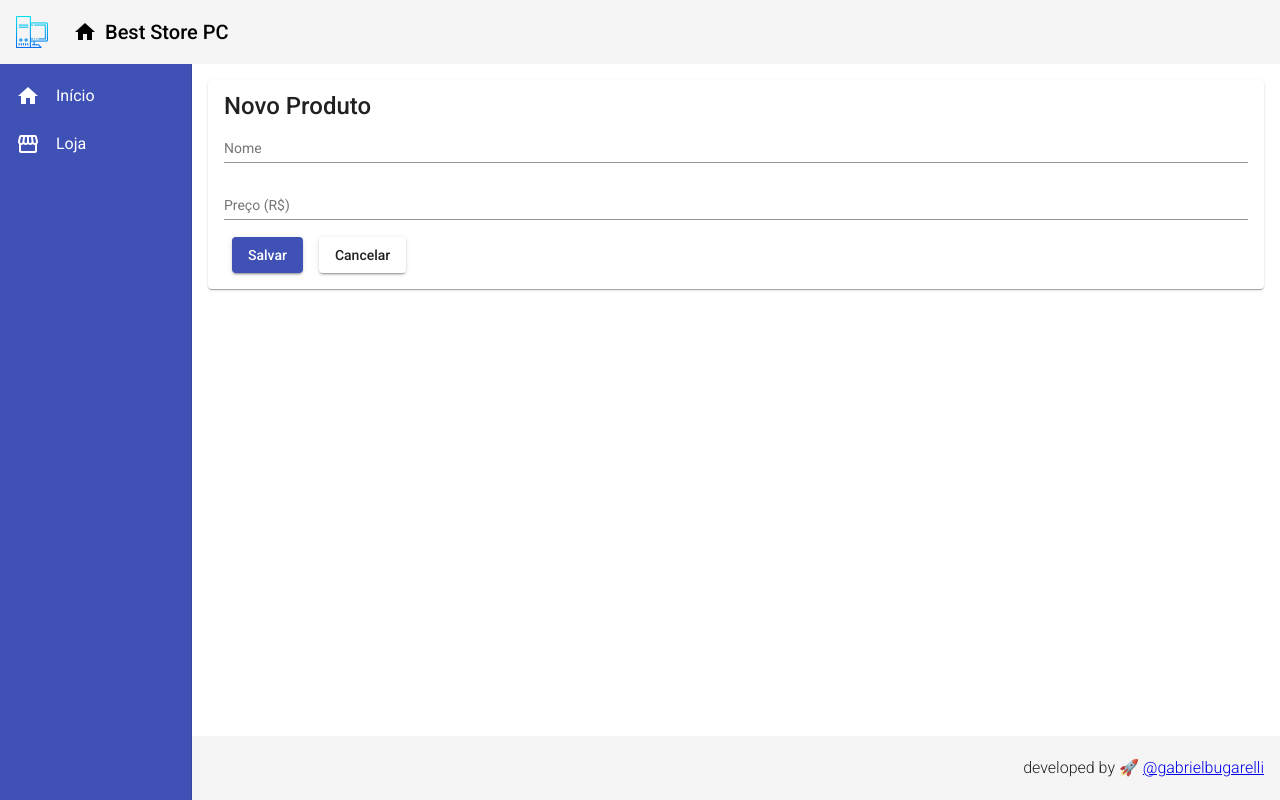
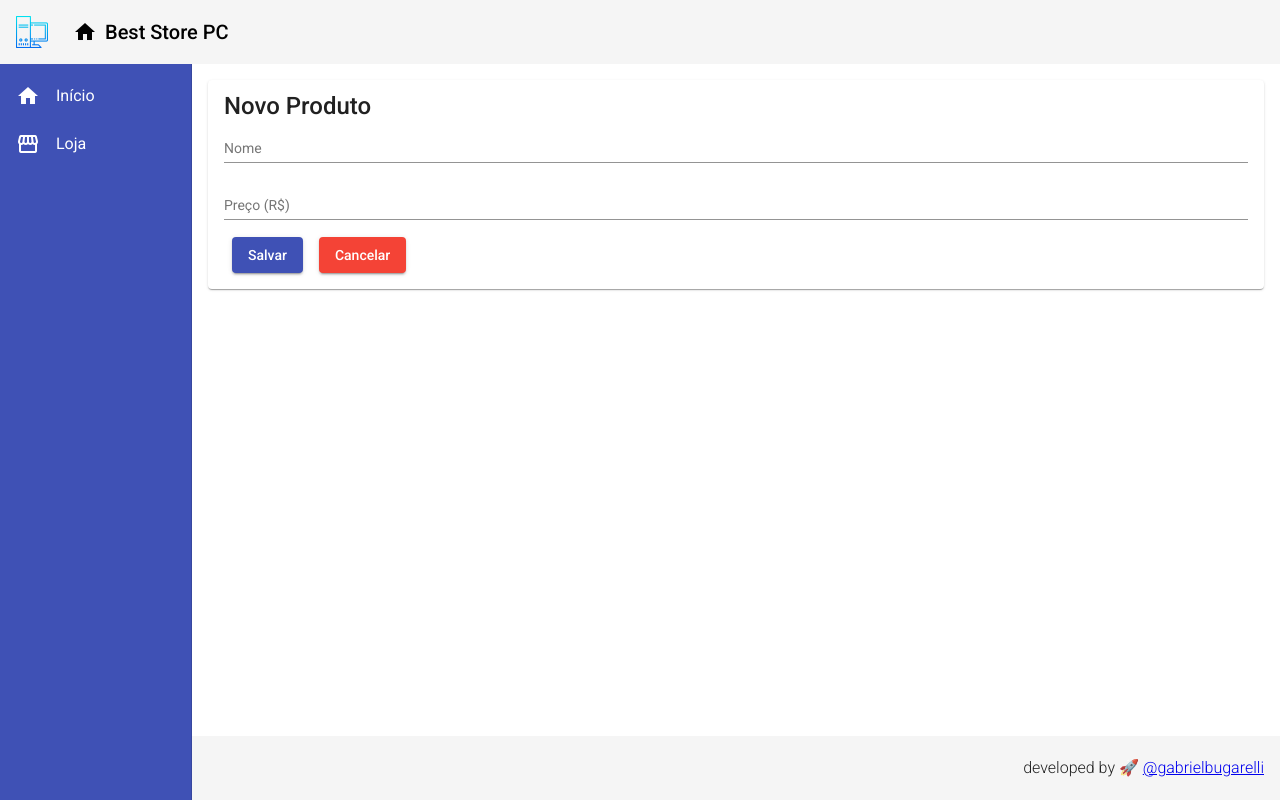
Before and after one commit to gabrielbugarelli/angular-essentials, an Angular app: page /products/create in a window 1280 px wide. Built offline with nearby package versions, Linux system fonts and the light colour scheme.

Commit message:
feat: component implementation to read the products

```diff
--- a/db.json
+++ b/db.json
@@ -64,11 +64,6 @@
       "name": "Razer Blade Pro Gaming",
       "price": "8750324234",
       "id": 13
-    },
-    {
-      "name": "",
-      "price": null,
-      "id": 14
     }
   ]
 }
--- a/src/app/app.module.ts
+++ b/src/app/app.module.ts
@@ -25,6 +25,7 @@
 import { AppRoutingModule } from './app-routing.module';
 import { ForDirective } from './directives/for.directive';
 import { ProductCreateComponent } from './components/product/product-create/product-create.component';
+import { ProductReadComponent } from './components/product/product-read/product-read.component';
 
 @NgModule({
   declarations: [
@@ -35,7 +36,8 @@
     HomeComponent,
     ProductCrudComponent,
     ForDirective,
-    ProductCreateComponent
+    ProductCreateComponent,
+    ProductReadComponent
   ],
   imports: [
     BrowserModule,
--- a/src/app/components/product/product-create/product-create.component.html
+++ b/src/app/components/product/product-create/product-create.component.html
@@ -32,7 +32,7 @@
 
   <button
     mat-raised-button
-    color="danger"
+    color="warn"
     (click)="cancel()"
   >
     Cancelar
--- /dev/null
+++ b/src/app/components/product/product-read/product-read.component.html
@@ -0,0 +1 @@
+<p>product-read works!</p>
--- /dev/null
+++ b/src/app/components/product/product-read/product-read.component.ts
@@ -0,0 +1,22 @@
+import { Component, OnInit } from '@angular/core';
+import { Product } from '../product.model';
+import { ProductService } from '../product.service';
+
+@Component({
+  selector: 'app-product-read',
+  templateUrl: './product-read.component.html',
+  styleUrls: ['./product-read.component.css']
+})
+export class ProductReadComponent implements OnInit {
+
+  products: Product[] = [];
+
+  constructor(private productService: ProductService) { }
+
+  ngOnInit(): void {
+    this.productService.readAllProducts()
+      .subscribe((product) => {
+        this.products = product;
+    })
+  }
+}
--- a/src/app/components/product/product.service.ts
+++ b/src/app/components/product/product.service.ts
@@ -26,4 +26,8 @@
   createProduct(product: Product): Observable<Product> {
     return this.http.post<Product>(this.baseUrl, product);
   }
+
+  readAllProducts(): Observable<Product[]> {
+    return this.http.get<Product[]>(this.baseUrl);
+  }
 }
--- a/src/app/views/product-crud/product-crud.component.css
+++ b/src/app/views/product-crud/product-crud.component.css
@@ -0,0 +1,3 @@
+button {
+  margin-bottom: 1rem;
+}
--- a/src/app/views/product-crud/product-crud.component.html
+++ b/src/app/views/product-crud/product-crud.component.html
@@ -5,3 +5,7 @@
 >
   Novo Produto
 </button>
+
+<app-product-read
+>
+</app-product-read>
```
Also changed, not shown: src/app/components/product/product-read/product-read.component.css (added).
